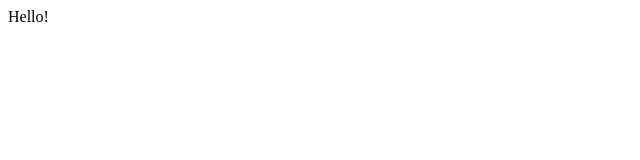
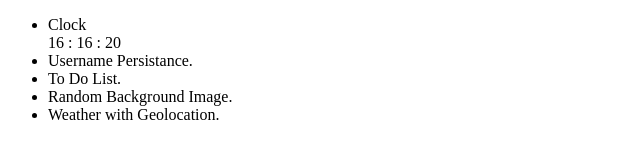
Before and after one commit to blingblin-g/Momontom, a plain HTML site: page index.html in a window 1280 px wide. Shown: the whole page, without its empty margins (0-640 px from the left). Drawn offline with Linux system fonts and the light colour scheme.

Commit message:
Add clock

```diff
--- a/index.html
+++ b/index.html
@@ -7,6 +7,14 @@
     <title>Momontom</title>
   </head>
   <body>
-    Hello!
+    <ul>
+      <li>Clock</li>
+      <div class="clock"></div>
+      <li>Username Persistance.</li>
+      <li>To Do List.</li>
+      <li>Random Background Image.</li>
+      <li>Weather with Geolocation.</li>
+    </ul>
+    <script type="text/javascript" src="src/clock.js"></script>
   </body>
 </html>
--- /dev/null
+++ b/src/clock.js
@@ -0,0 +1,20 @@
+let today = new Date();
+let hours = today.getHours();
+let minutes = today.getMinutes();
+let seconds = today.getSeconds();
+
+console.log(hours + " : " + minutes + " : " + seconds);
+
+let now = "";
+const clock = document.querySelector(".clock");
+function getTime() {
+  today = new Date();
+  hours = today.getHours();
+  minutes = today.getMinutes();
+  seconds = today.getSeconds();
+
+  now = hours + " : " + minutes + " : " + seconds;
+  clock.innerHTML = `<div>${now}</div>`;
+}
+
+setInterval(() => getTime(), 1000);
```
Also changed, not shown: src/index.js (deleted).
